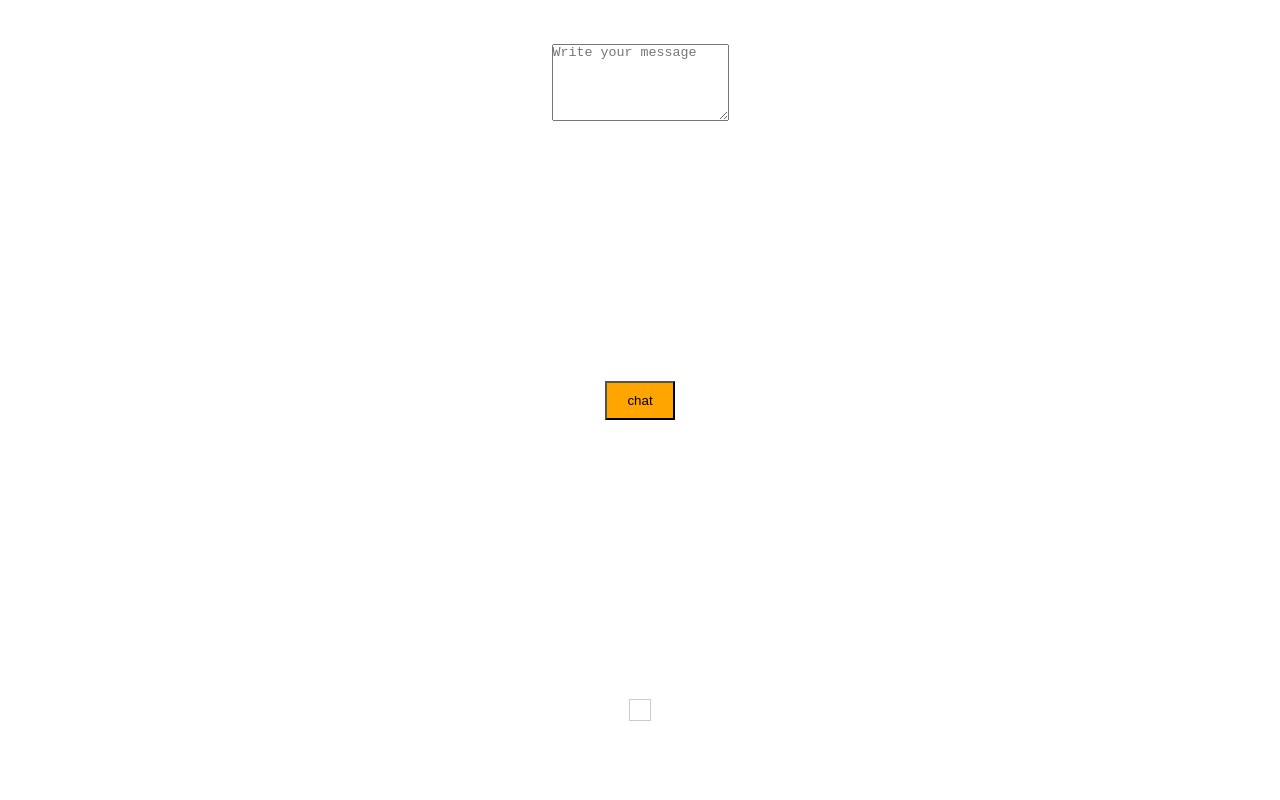
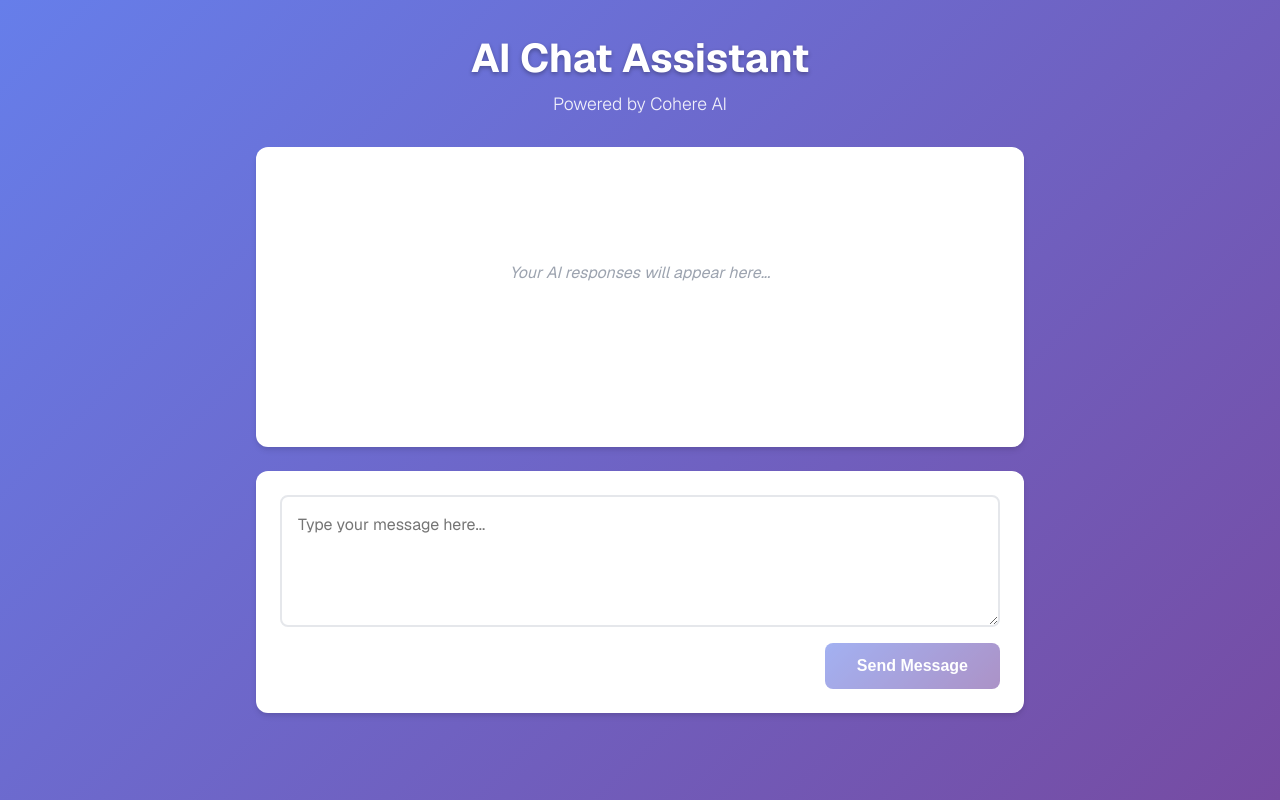
Before and after one commit to Kane-dylan/NextResume, a Next.js app: page / in a window 1280 px wide. Built offline with nearby package versions, Linux system fonts and the light colour scheme.

Commit message:
pahe layout change

```diff
--- a/app/page.js
+++ b/app/page.js
@@ -7,8 +7,8 @@ import { useState } from "react";
 export default function Home() {
   const [message, setMessage] = useState("");
   const [response, setResponse] = useState("");
-  const [streaming, setStreaming] = useState("");
-  const [loading, setLoading] = useState("");
+  const [streaming, setStreaming] = useState(false);
+  const [loading, setLoading] = useState(false);
   const [streamResponse, setStreamResponse] = useState("");
 
   const handleChat = async () => {
@@ -37,32 +37,52 @@ export default function Home() {
   };
 
   return (
-    <div className={styles.page}>
-      <div>
+    <div className={styles.container}>
+      <div className={styles.header}>
+        <h1 className={styles.title}>AI Chat Assistant</h1>
+        <p className={styles.subtitle}>Powered by Cohere AI</p>
+      </div>
+
+      <div className={styles.chatContainer}>
+        <div className={styles.responseArea}>
+          {response ? (
+            <div className={styles.responseContent}>
+              <div className={styles.responseLabel}>AI Response:</div>
+              <div className={styles.responseText}>{response}</div>
+            </div>
+          ) : (
+            <div className={styles.placeholder}>
+              Your AI responses will appear here...
+            </div>
+          )}
+        </div>
+
+        <div className={styles.inputArea}>
           <textarea
             value={message}
             onChange={(e) => setMessage(e.target.value)}
-          placeholder="Write your message"
-          rows={5}
-          style={{ width: "100%", marginBottom: "10px" }}
+            placeholder="Type your message here..."
+            rows={4}
+            className={styles.textarea}
+            disabled={loading}
           />
-      </div>
-      <div>
           <button
             onClick={handleChat}
-          style={{ padding: "10px 20px", backgroundColor: "orange" }}
+            disabled={loading || !message.trim()}
+            className={`${styles.button} ${
+              loading ? styles.buttonLoading : ""
+            }`}
           >
-          {loading ? "Loading..." : "chat"}
+            {loading ? (
+              <>
+                <span className={styles.spinner}></span>
+                Sending...
+              </>
+            ) : (
+              "Send Message"
+            )}
           </button>
         </div>
-      <div
-        style={{
-          border: "1px solid #ccc",
-          padding: "10px",
-          whiteSpace: "pre-wrap",
-        }}
-      >
-        {response}
       </div>
     </div>
   );
--- a/app/page.module.css
+++ b/app/page.module.css
@@ -1,51 +1,198 @@
-.page {
-  --gray-rgb: 0, 0, 0;
-  --gray-alpha-200: rgba(var(--gray-rgb), 0.08);
-  --gray-alpha-100: rgba(var(--gray-rgb), 0.05);
-
-  --button-primary-hover: #383838;
-  --button-secondary-hover: #f2f2f2;
-
-  display: grid;
-  grid-template-rows: 20px 1fr 20px;
-  align-items: center;
-  justify-items: center;
-  min-height: 100svh;
-  padding: 80px;
-  gap: 64px;
+/* Container and Layout */
+.container {
+  min-height: 100vh;
+  display: flex;
+  flex-direction: column;
+  background: linear-gradient(135deg, #667eea 0%, #764ba2 100%);
   font-family: var(--font-geist-sans);
 }
 
-@media (prefers-color-scheme: dark) {
-  .page {
-    --gray-rgb: 255, 255, 255;
-    --gray-alpha-200: rgba(var(--gray-rgb), 0.145);
-    --gray-alpha-100: rgba(var(--gray-rgb), 0.06);
+.header {
+  text-align: center;
+  padding: 2rem 1rem;
+  color: white;
+}
 
-    --button-primary-hover: #ccc;
-    --button-secondary-hover: #1a1a1a;
+.title {
+  font-size: 2.5rem;
+  font-weight: 700;
+  margin: 0 0 0.5rem 0;
+  text-shadow: 0 2px 4px rgba(0, 0, 0, 0.3);
+}
+
+.subtitle {
+  font-size: 1.1rem;
+  margin: 0;
+  opacity: 0.9;
+  font-weight: 300;
+}
+
+.chatContainer {
+  flex: 1;
+  max-width: 800px;
+  margin: 0 auto;
+  padding: 0 1rem 2rem 1rem;
+  width: 100%;
+  display: flex;
+  flex-direction: column;
+  gap: 1.5rem;
+}
+
+/* Response Area */
+.responseArea {
+  background: white;
+  border-radius: 12px;
+  box-shadow: 0 4px 6px -1px rgba(0, 0, 0, 0.1),
+    0 2px 4px -1px rgba(0, 0, 0, 0.06);
+  min-height: 300px;
+  display: flex;
+  flex-direction: column;
+}
+
+.responseContent {
+  padding: 1.5rem;
+  height: 100%;
+}
+
+.responseLabel {
+  font-weight: 600;
+  color: #374151;
+  margin-bottom: 0.75rem;
+  font-size: 0.9rem;
+  text-transform: uppercase;
+  letter-spacing: 0.05em;
+}
+
+.responseText {
+  color: #1f2937;
+  line-height: 1.6;
+  font-size: 1rem;
+  white-space: pre-wrap;
+  word-wrap: break-word;
+}
+
+.placeholder {
+  padding: 1.5rem;
+  color: #9ca3af;
+  text-align: center;
+  font-style: italic;
+  display: flex;
+  align-items: center;
+  justify-content: center;
+  height: 100%;
+  min-height: 250px;
+}
+
+/* Input Area */
+.inputArea {
+  background: white;
+  border-radius: 12px;
+  box-shadow: 0 4px 6px -1px rgba(0, 0, 0, 0.1),
+    0 2px 4px -1px rgba(0, 0, 0, 0.06);
+  padding: 1.5rem;
+  display: flex;
+  flex-direction: column;
+  gap: 1rem;
+}
+
+.textarea {
+  width: 100%;
+  padding: 1rem;
+  border: 2px solid #e5e7eb;
+  border-radius: 8px;
+  font-size: 1rem;
+  line-height: 1.5;
+  resize: vertical;
+  font-family: inherit;
+  transition: border-color 0.2s ease;
+}
+
+.textarea:focus {
+  outline: none;
+  border-color: #667eea;
+  box-shadow: 0 0 0 3px rgba(102, 126, 234, 0.1);
+}
+
+.textarea:disabled {
+  background-color: #f9fafb;
+  cursor: not-allowed;
+  opacity: 0.6;
+}
+
+.button {
+  background: linear-gradient(135deg, #667eea 0%, #764ba2 100%);
+  color: white;
+  border: none;
+  padding: 0.875rem 2rem;
+  border-radius: 8px;
+  font-size: 1rem;
+  font-weight: 600;
+  cursor: pointer;
+  transition: all 0.2s ease;
+  display: flex;
+  align-items: center;
+  justify-content: center;
+  gap: 0.5rem;
+  align-self: flex-end;
+  min-width: 140px;
+}
+
+.button:hover:not(:disabled) {
+  transform: translateY(-1px);
+  box-shadow: 0 4px 12px rgba(102, 126, 234, 0.4);
+}
+
+.button:disabled {
+  opacity: 0.6;
+  cursor: not-allowed;
+  transform: none;
+}
+
+.buttonLoading {
+  cursor: wait;
+}
+
+.spinner {
+  width: 16px;
+  height: 16px;
+  border: 2px solid rgba(255, 255, 255, 0.3);
+  border-top: 2px solid white;
+  border-radius: 50%;
+  animation: spin 1s linear infinite;
+}
+
+@keyframes spin {
+  0% {
+    transform: rotate(0deg);
+  }
+  100% {
+    transform: rotate(360deg);
   }
 }
 
-.main {
-  display: flex;
-  flex-direction: column;
-  gap: 32px;
-  grid-row-start: 2;
+/* Responsive Design */
+@media (max-width: 768px) {
+  .title {
+    font-size: 2rem;
+  }
+
+  .chatContainer {
+    padding: 0 0.5rem 1rem 0.5rem;
+  }
+
+  .header {
+    padding: 1.5rem 1rem;
+  }
+
+  .button {
+    align-self: stretch;
+  }
 }
 
-.main ol {
-  font-family: var(--font-geist-mono);
-  padding-left: 0;
-  margin: 0;
-  font-size: 14px;
-  line-height: 24px;
-  letter-spacing: -0.01em;
-  list-style-position: inside;
-}
-
-.main li:not(:last-of-type) {
-  margin-bottom: 8px;
+@media (prefers-color-scheme: dark) {
+  .container {
+    background: linear-gradient(135deg, #1a1a2e 0%, #16213e 100%);
+  }
 }
 
 .main code {
@@ -67,10 +214,7 @@
   height: 48px;
   padding: 0 20px;
   border: 1px solid transparent;
-  transition:
-    background 0.2s,
-    color 0.2s,
-    border-color 0.2s;
+  transition: background 0.2s, color 0.2s, border-color 0.2s;
   cursor: pointer;
   display: flex;
   align-items: center;
```
Lines whose indentation alone changed are shown as unchanged.
